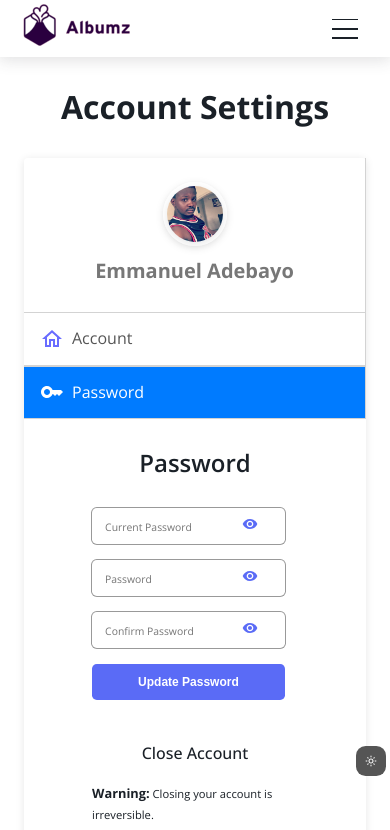
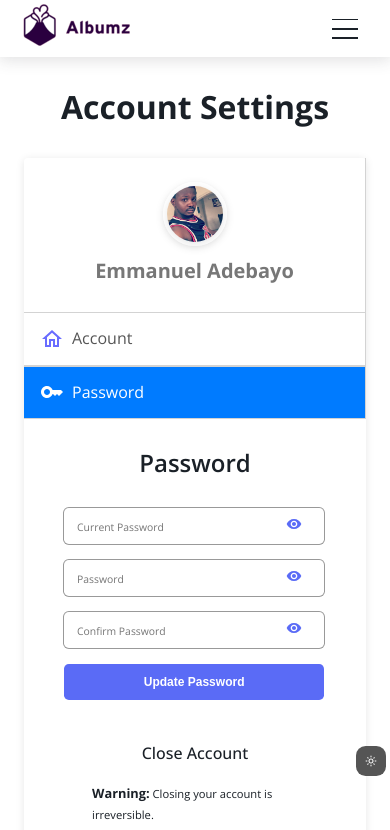
Before and after one commit to esteemayo/next-albumz-client, a Next.js app: page /auth/account/password in a window 390 px wide. Shown: the top 830 px of the page. Built offline with nearby package versions, Linux system fonts and the light colour scheme.

Commit message:
media queries

```diff
--- a/styles/UpdatePassword.module.scss
+++ b/styles/UpdatePassword.module.scss
@@ -242,6 +242,11 @@
         position: relative;
         margin: 0 auto;
 
+        @media only screen and (max-width: 50em) {
+          width: 100%;
+          padding-left: 2rem;
+        }
+
         .form {
           display: flex;
           flex-direction: column;
```
